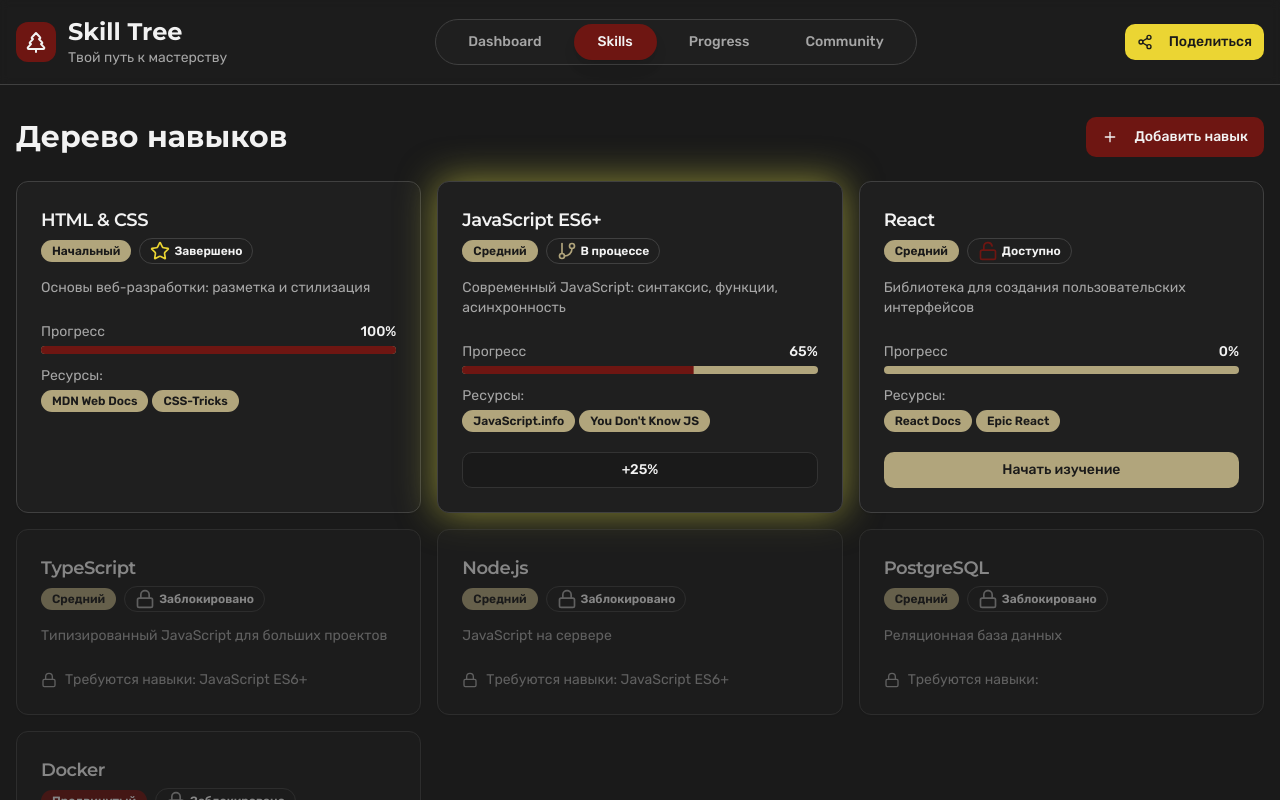
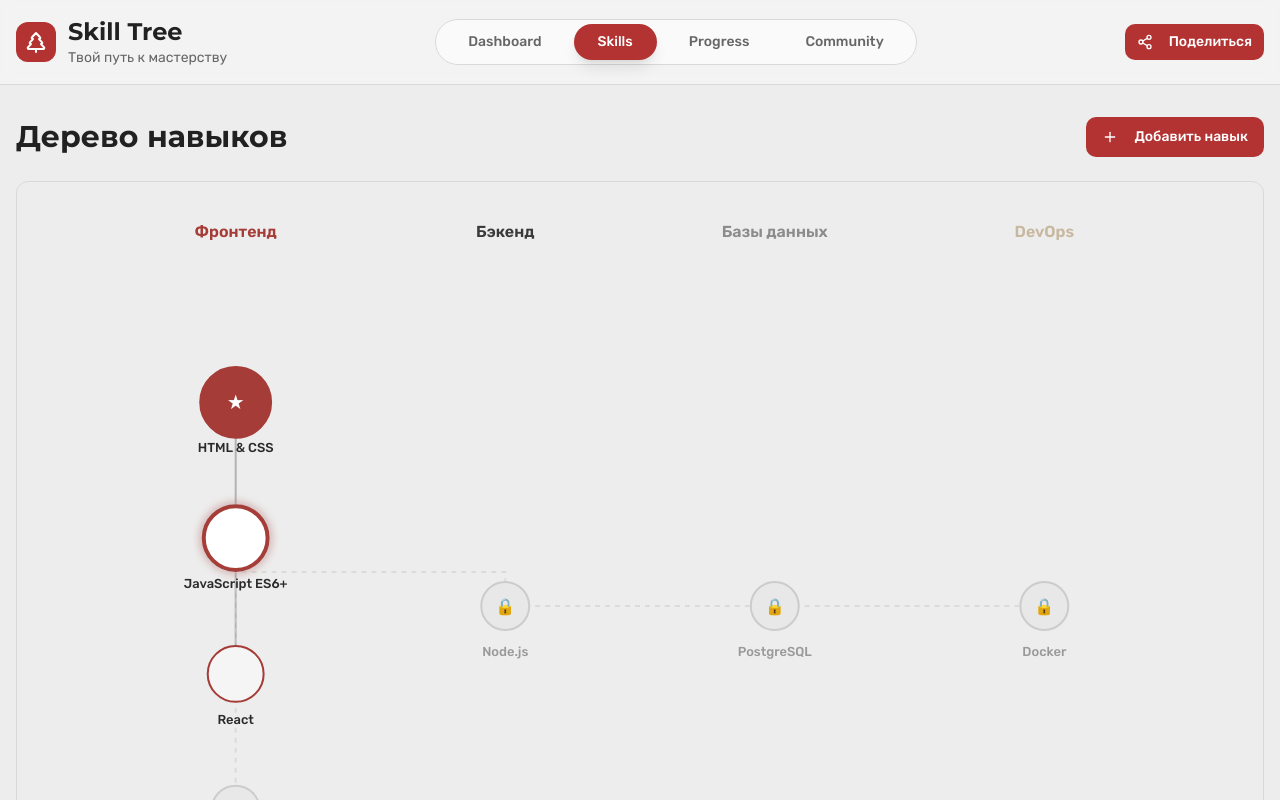
Before and after one commit to ddddddora/skill-tree-visualization, a React (Vite) app: page / in a window 1280 px wide. Both pictures are taken after a click on the button "Skills". Shown: the top 800 px of the page. Built offline with nearby package versions, Linux system fonts and the light colour scheme.

Commit message:
Визуализация навыков в дереве

```diff
--- a/package.json
+++ b/package.json
@@ -40,9 +40,11 @@
     "@radix-ui/react-toggle-group": "^1.1.0",
     "@radix-ui/react-tooltip": "^1.1.4",
     "@tanstack/react-query": "^5.56.2",
+    "@types/d3": "7.4.3",
     "class-variance-authority": "^0.7.1",
     "clsx": "^2.1.1",
     "cmdk": "^1.0.0",
+    "d3": "7.9.0",
     "date-fns": "^3.6.0",
     "embla-carousel-react": "^8.3.0",
     "input-otp": "^1.2.4",
--- /dev/null
+++ b/src/components/SkillTreeVisualization.tsx
@@ -0,0 +1,245 @@
+import { useEffect, useRef } from 'react';
+import * as d3 from 'd3';
+
+interface Skill {
+  id: string;
+  title: string;
+  status: 'locked' | 'available' | 'in-progress' | 'completed';
+  dependencies: string[];
+  branch: string;
+  x?: number;
+  y?: number;
+}
+
+interface SkillTreeVisualizationProps {
+  skills: Skill[];
+  onSkillClick: (skillId: string) => void;
+}
+
+const SkillTreeVisualization = ({ skills, onSkillClick }: SkillTreeVisualizationProps) => {
+  const svgRef = useRef<SVGSVGElement>(null);
+
+  useEffect(() => {
+    if (!svgRef.current) return;
+
+    const svg = d3.select(svgRef.current);
+    svg.selectAll('*').remove();
+
+    const width = 1200;
+    const height = 800;
+    const margin = { top: 60, right: 60, bottom: 60, left: 60 };
+
+    svg.attr('viewBox', `0 0 ${width} ${height}`);
+
+    const branches = ['Фронтенд', 'Бэкенд', 'Базы данных', 'DevOps'];
+    const branchColors: Record<string, string> = {
+      'Фронтенд': '#A53C37',
+      'Бэкенд': '#3A3A3A',
+      'Базы данных': '#8C8C8C',
+      'DevOps': '#C9B8A0'
+    };
+
+    const skillsByBranch = branches.map(branch => ({
+      branch,
+      skills: skills.filter(s => s.branch === branch)
+    }));
+
+    const branchWidth = (width - margin.left - margin.right) / branches.length;
+    const skillsWithPositions = skills.map((skill, idx) => {
+      const branchIndex = branches.indexOf(skill.branch);
+      const branchSkills = skills.filter(s => s.branch === skill.branch);
+      const skillIndexInBranch = branchSkills.indexOf(skill);
+      const verticalSpacing = (height - margin.top - margin.bottom) / (branchSkills.length + 1);
+
+      return {
+        ...skill,
+        x: margin.left + branchIndex * branchWidth + branchWidth / 2,
+        y: margin.top + (skillIndexInBranch + 1) * verticalSpacing
+      };
+    });
+
+    const defs = svg.append('defs');
+
+    const glowFilter = defs.append('filter')
+      .attr('id', 'glow')
+      .attr('x', '-50%')
+      .attr('y', '-50%')
+      .attr('width', '200%')
+      .attr('height', '200%');
+
+    glowFilter.append('feGaussianBlur')
+      .attr('stdDeviation', '4')
+      .attr('result', 'coloredBlur');
+
+    const feMerge = glowFilter.append('feMerge');
+    feMerge.append('feMergeNode').attr('in', 'coloredBlur');
+    feMerge.append('feMergeNode').attr('in', 'SourceGraphic');
+
+    const links: Array<{ source: typeof skillsWithPositions[0], target: typeof skillsWithPositions[0] }> = [];
+    skillsWithPositions.forEach(skill => {
+      skill.dependencies.forEach(depId => {
+        const depSkill = skillsWithPositions.find(s => s.id === depId);
+        if (depSkill) {
+          links.push({ source: depSkill, target: skill });
+        }
+      });
+    });
+
+    const linkGroup = svg.append('g').attr('class', 'links');
+
+    linkGroup.selectAll('path')
+      .data(links)
+      .enter()
+      .append('path')
+      .attr('d', d => {
+        const sourceX = d.source.x!;
+        const sourceY = d.source.y!;
+        const targetX = d.target.x!;
+        const targetY = d.target.y!;
+
+        const midY = (sourceY + targetY) / 2;
+
+        return `M ${sourceX} ${sourceY}
+                L ${sourceX} ${midY}
+                L ${targetX} ${midY}
+                L ${targetX} ${targetY}`;
+      })
+      .attr('fill', 'none')
+      .attr('stroke', d => {
+        if (d.target.status === 'locked') return '#D1D1D1';
+        if (d.target.status === 'completed' && d.source.status === 'completed') return '#A53C37';
+        return '#8C8C8C';
+      })
+      .attr('stroke-width', 2)
+      .attr('stroke-dasharray', d => d.target.status === 'locked' ? '5,5' : '0')
+      .attr('opacity', 0.6);
+
+    branches.forEach((branch, idx) => {
+      svg.append('text')
+        .attr('x', margin.left + idx * branchWidth + branchWidth / 2)
+        .attr('y', 30)
+        .attr('text-anchor', 'middle')
+        .attr('font-size', '16px')
+        .attr('font-weight', '600')
+        .attr('fill', branchColors[branch])
+        .text(branch);
+    });
+
+    const nodeGroup = svg.append('g').attr('class', 'nodes');
+
+    const nodes = nodeGroup.selectAll('g')
+      .data(skillsWithPositions)
+      .enter()
+      .append('g')
+      .attr('transform', d => `translate(${d.x}, ${d.y})`)
+      .style('cursor', d => d.status !== 'locked' ? 'pointer' : 'not-allowed')
+      .on('click', (event, d) => {
+        if (d.status !== 'locked') {
+          onSkillClick(d.id);
+        }
+      });
+
+    nodes.append('circle')
+      .attr('r', d => {
+        if (d.status === 'completed') return 35;
+        if (d.status === 'in-progress') return 32;
+        if (d.status === 'available') return 28;
+        return 24;
+      })
+      .attr('fill', d => {
+        if (d.status === 'completed') return branchColors[d.branch];
+        if (d.status === 'in-progress') return '#FFFFFF';
+        if (d.status === 'available') return '#F5F5F5';
+        return '#E8E8E8';
+      })
+      .attr('stroke', d => {
+        if (d.status === 'completed') return branchColors[d.branch];
+        if (d.status === 'in-progress') return branchColors[d.branch];
+        if (d.status === 'available') return branchColors[d.branch];
+        return '#CCCCCC';
+      })
+      .attr('stroke-width', d => {
+        if (d.status === 'in-progress') return 4;
+        if (d.status === 'completed') return 3;
+        return 2;
+      })
+      .attr('filter', d => d.status === 'in-progress' ? 'url(#glow)' : 'none')
+      .style('transition', 'all 0.3s ease');
+
+    nodes.filter(d => d.status === 'completed')
+      .append('text')
+      .attr('text-anchor', 'middle')
+      .attr('dy', '0.35em')
+      .attr('font-size', '20px')
+      .attr('fill', '#FFFFFF')
+      .text('★');
+
+    nodes.filter(d => d.status === 'locked')
+      .append('text')
+      .attr('text-anchor', 'middle')
+      .attr('dy', '0.35em')
+      .attr('font-size', '16px')
+      .attr('fill', '#999999')
+      .text('🔒');
+
+    nodes.append('text')
+      .attr('text-anchor', 'middle')
+      .attr('y', 50)
+      .attr('font-size', '13px')
+      .attr('font-weight', '500')
+      .attr('fill', d => d.status === 'locked' ? '#999999' : '#2A2A2A')
+      .text(d => d.title.length > 15 ? d.title.substring(0, 15) + '...' : d.title);
+
+    nodes.on('mouseenter', function(event, d) {
+      if (d.status === 'locked') return;
+
+      d3.select(this).select('circle')
+        .transition()
+        .duration(200)
+        .attr('r', (data: any) => {
+          if (data.status === 'completed') return 40;
+          if (data.status === 'in-progress') return 37;
+          return 33;
+        })
+        .attr('stroke-width', 4);
+    });
+
+    nodes.on('mouseleave', function(event, d) {
+      d3.select(this).select('circle')
+        .transition()
+        .duration(200)
+        .attr('r', (data: any) => {
+          if (data.status === 'completed') return 35;
+          if (data.status === 'in-progress') return 32;
+          if (data.status === 'available') return 28;
+          return 24;
+        })
+        .attr('stroke-width', (data: any) => {
+          if (data.status === 'in-progress') return 4;
+          if (data.status === 'completed') return 3;
+          return 2;
+        });
+    });
+
+    nodes.selectAll('circle')
+      .transition()
+      .delay((d, i) => i * 100)
+      .duration(600)
+      .attrTween('r', function(d: any) {
+        const targetR = d.status === 'completed' ? 35 :
+                       d.status === 'in-progress' ? 32 :
+                       d.status === 'available' ? 28 : 24;
+        const i = d3.interpolate(0, targetR);
+        return (t) => i(t).toString();
+      });
+
+  }, [skills, onSkillClick]);
+
+  return (
+    <div className="w-full overflow-x-auto bg-background rounded-lg border border-border p-6">
+      <svg ref={svgRef} className="w-full" style={{ minHeight: '800px' }} />
+    </div>
+  );
+};
+
+export default SkillTreeVisualization;
--- a/src/index.css
+++ b/src/index.css
@@ -6,41 +6,41 @@
 
 @layer base {
   :root {
-    --background: 0 0% 10%;
-    --foreground: 0 0% 95%;
+    --background: 0 0% 93%;
+    --foreground: 0 0% 13%;
 
-    --card: 0 0% 12%;
-    --card-foreground: 0 0% 95%;
+    --card: 0 0% 98%;
+    --card-foreground: 0 0% 13%;
 
-    --popover: 0 0% 12%;
-    --popover-foreground: 0 0% 95%;
+    --popover: 0 0% 98%;
+    --popover-foreground: 0 0% 13%;
 
-    --primary: 3 72% 25%;
-    --primary-foreground: 0 0% 95%;
+    --primary: 0 56% 45%;
+    --primary-foreground: 0 0% 100%;
 
-    --secondary: 47 25% 59%;
-    --secondary-foreground: 0 0% 10%;
+    --secondary: 0 0% 45%;
+    --secondary-foreground: 0 0% 100%;
 
-    --muted: 0 0% 20%;
-    --muted-foreground: 0 0% 65%;
+    --muted: 0 0% 55%;
+    --muted-foreground: 0 0% 40%;
 
-    --accent: 53 82% 56%;
-    --accent-foreground: 0 0% 10%;
+    --accent: 30 40% 75%;
+    --accent-foreground: 0 0% 13%;
 
     --destructive: 0 84.2% 60.2%;
     --destructive-foreground: 0 0% 98%;
 
-    --border: 0 0% 25%;
-    --input: 0 0% 20%;
-    --ring: 3 72% 25%;
+    --border: 0 0% 85%;
+    --input: 0 0% 95%;
+    --ring: 0 56% 45%;
 
     --radius: 0.75rem;
 
-    --burgundy: 3 72% 25%;
-    --olive: 47 25% 59%;
-    --mustard: 53 82% 56%;
-    --rose: 5 30% 56%;
-    --lavender: 255 15% 59%;
+    --burgundy: 0 56% 45%;
+    --gray-dark: 0 0% 25%;
+    --gray-mid: 0 0% 55%;
+    --beige: 30 40% 75%;
+    --white: 0 0% 98%;
   }
 }
 
--- a/src/pages/Index.tsx
+++ b/src/pages/Index.tsx
@@ -9,6 +9,7 @@ import { Label } from '@/components/ui/label';
 import { Textarea } from '@/components/ui/textarea';
 import { Select, SelectContent, SelectItem, SelectTrigger, SelectValue } from '@/components/ui/select';
 import Icon from '@/components/ui/icon';
+import SkillTreeVisualization from '@/components/SkillTreeVisualization';
 
 type SkillStatus = 'locked' | 'available' | 'in-progress' | 'completed';
 type SkillDifficulty = 'beginner' | 'intermediate' | 'advanced';
@@ -232,7 +233,7 @@ const Index = () => {
               ))}
             </nav>
 
-            <Button size="sm" className="bg-accent text-accent-foreground hover:bg-accent/90">
+            <Button size="sm" className="bg-primary text-primary-foreground hover:bg-primary/90">
               <Icon name="Share2" size={16} className="mr-2" />
               Поделиться
             </Button>
@@ -381,7 +382,7 @@ const Index = () => {
 
         {activeTab === 'skills' && (
           <div className="space-y-6 animate-fade-in">
-            <div className="flex items-center justify-between">
+            <div className="flex items-center justify-between mb-6">
               <h2 className="text-3xl font-bold">Дерево навыков</h2>
               <Dialog open={isAddSkillOpen} onOpenChange={setIsAddSkillOpen}>
                 <DialogTrigger asChild>
@@ -436,6 +437,16 @@ const Index = () => {
                 </DialogContent>
               </Dialog>
             </div>
+
+            <SkillTreeVisualization
+              skills={skills}
+              onSkillClick={(skillId) => {
+                const skill = skills.find(s => s.id === skillId);
+                if (skill?.status === 'available') {
+                  updateSkillStatus(skillId, 'in-progress', 0);
+                }
+              }}
+            />
 
             <div className="grid grid-cols-1 md:grid-cols-2 lg:grid-cols-3 gap-4">
               {skills.map((skill) => (
```
Also changed, not shown: 1 other file (tests, documents, lock files or other folders).
